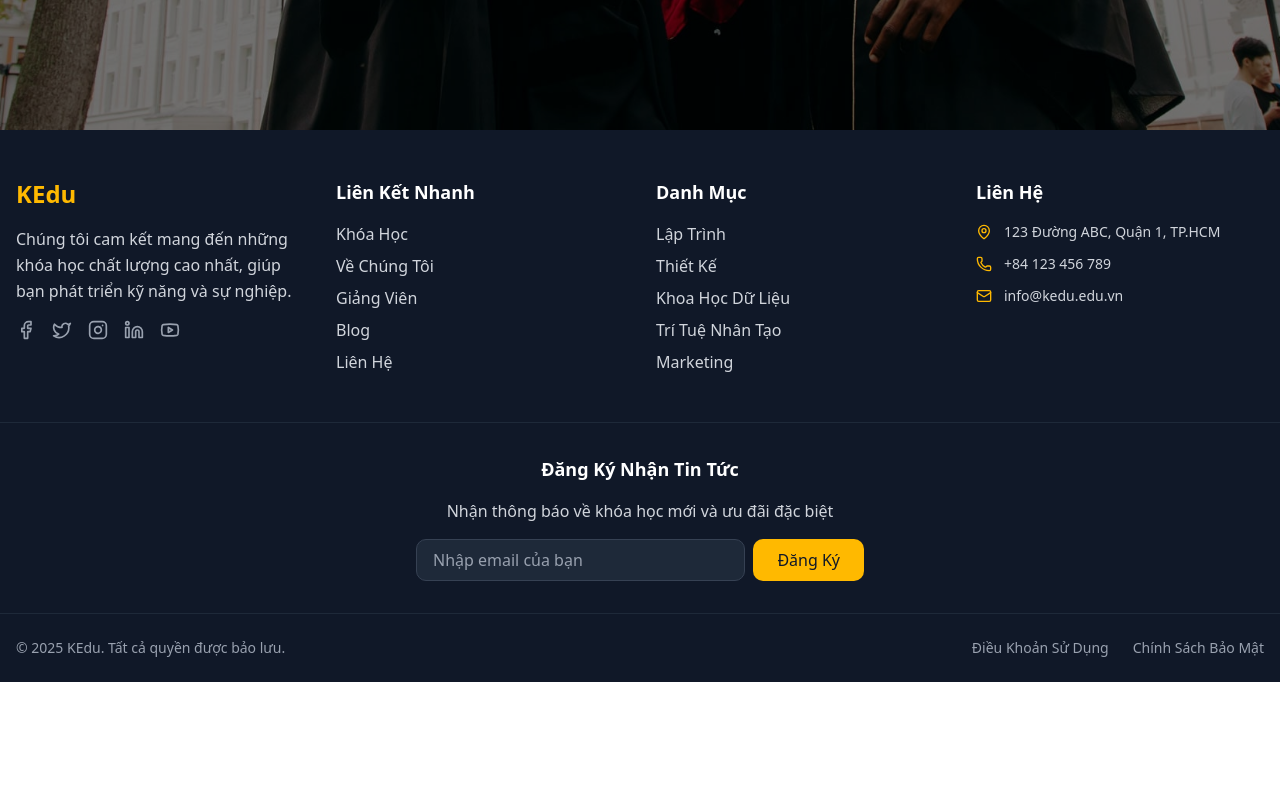
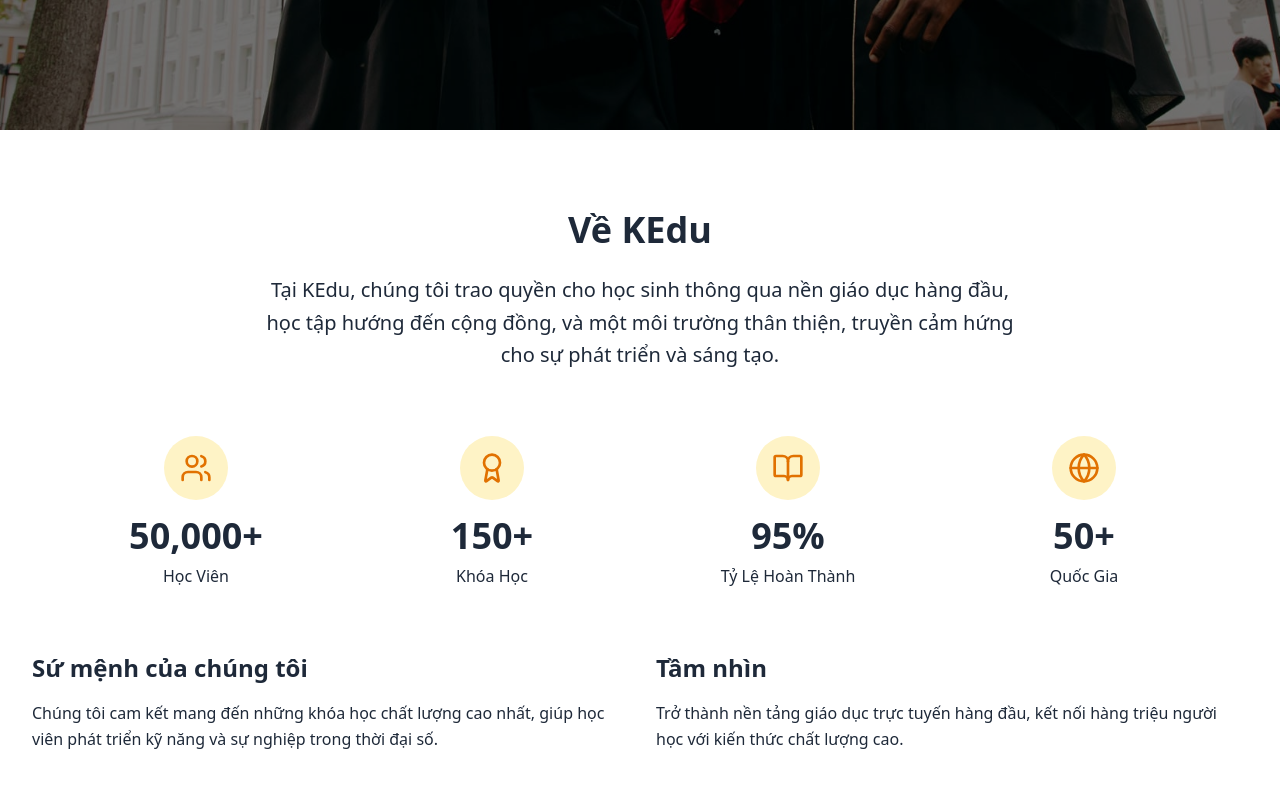
Before and after one commit to OXplakhoa/K-Edu, a Next.js app: page / in a window 1280 px wide. Shown: the part 620-1420 px from the top of the page. Before the commit the page ends 1302 px from the top, so only its background shows below. Built offline with nearby package versions, Linux system fonts and the light colour scheme.

Commit message:
Add AboutUs Section

```diff
--- a/app/page.tsx
+++ b/app/page.tsx
@@ -1,10 +1,12 @@
 import Footer from "@/components/layout/Footer";
+import AboutSection from "@/components/sections/AboutSection";
 import HeroSection from "@/components/sections/HeroSection";
 
 export default function Home() {
   return (
     <>
       <HeroSection/>
+      <AboutSection/>
       <Footer/>
     </>
   );
--- a/components/layout/Footer.jsx
+++ b/components/layout/Footer.jsx
@@ -5,7 +5,7 @@
 
 export default function Footer() {
   return (
-    <footer className="bg-gray-900 text-white">
+    <footer className="bg-gray-900 text-white" id='footer'>
       {/* Main Footer Content */}
       <div className="container mx-auto px-4 py-12">
         <div className="grid grid-cols-1 md:grid-cols-2 lg:grid-cols-4 gap-8">
--- a/components/layout/Header.tsx
+++ b/components/layout/Header.tsx
@@ -78,13 +78,13 @@
             Khóa Học
           </Link>
           <Link
-            href="#"
+            href="#about"
             className="text-white hover:text-amber-400 transition-colors"
           >
             Về Chúng Tôi
           </Link>
           <Link
-            href="#"
+            href="#footer"
             className="text-white hover:text-amber-400 transition-colors"
           >
             Liên Hệ
--- /dev/null
+++ b/components/sections/AboutSection.tsx
@@ -0,0 +1,141 @@
+"use client";
+
+import { Award, BookOpen, Globe, Users } from "lucide-react";
+import { useEffect, useRef, useState } from "react";
+import CountUp from "react-countup";
+
+export default function AboutSection() {
+  const [isVisible, setIsVisible] = useState(false);
+  const [hasAnimated, setHasAnimated] = useState(false);
+  const sectionRef = useRef<HTMLElement>(null);
+  const observerRef = useRef<IntersectionObserver | null>(null);
+
+  useEffect(() => {
+    // Check if animation has already been triggered in this session
+    const hasAnimatedBefore = sessionStorage.getItem("aboutSectionAnimated");
+    if (hasAnimatedBefore) {
+      setIsVisible(true);
+      setHasAnimated(true);
+      return;
+    }
+
+    // Only create observer if not already created
+    if (!observerRef.current) {
+      observerRef.current = new IntersectionObserver(
+        ([entry]) => {
+          if (entry.isIntersecting && !hasAnimated) {
+            setIsVisible(true);
+            setHasAnimated(true);
+            sessionStorage.setItem("aboutSectionAnimated", "true");
+            if (observerRef.current) {
+              observerRef.current.disconnect();
+              observerRef.current = null;
+            }
+          }
+        },
+        {
+          threshold: 0.3, // Trigger when 30% of section is visible
+          rootMargin: "0px 0px -50px 0px",
+        }
+      );
+    }
+
+    if (sectionRef.current && observerRef.current) {
+      observerRef.current.observe(sectionRef.current);
+    }
+
+    return () => {
+      if (observerRef.current) {
+        observerRef.current.disconnect();
+        observerRef.current = null;
+      }
+    };
+  }, [hasAnimated]);
+  const stats = [
+    {
+      icon: Users,
+      number: 50000,
+      label: "Học Viên",
+      suffix: "+",
+    },
+    {
+      icon: Award,
+      number: 150,
+      label: "Khóa Học",
+      suffix: "+",
+    },
+    {
+      icon: BookOpen,
+      number: 95,
+      label: "Tỷ Lệ Hoàn Thành",
+      suffix: "%",
+    },
+    {
+      icon: Globe,
+      number: 50,
+      label: "Quốc Gia",
+      suffix: "+",
+    },
+  ];
+  return (
+    <section
+      ref={sectionRef}
+      id="about"
+      className="bg-white py-20 px-4 md:px-8 text-center text-gray-800"
+    >
+      <div className="max-w-6xl mx-auto">
+        <h2 className="text-3xl md:text-4xl font-bold mb-6">Về KEdu</h2>
+        <p className="text-lg md:text-xl leading-relaxed mb-16 max-w-3xl mx-auto">
+          Tại KEdu, chúng tôi trao quyền cho học sinh thông qua nền giáo dục
+          hàng đầu, học tập hướng đến cộng đồng, và một môi trường thân thiện,
+          truyền cảm hứng cho sự phát triển và sáng tạo.
+        </p>
+
+        {/*Stats Grid*/}
+        <div className="grid grid-cols-2 md:grid-cols-4 gap-8">
+          {stats.map((stat, index) => (
+            <div key={index} className="text-center group">
+              <div className="inline-flex items-center justify-center w-16 h-16 bg-amber-100 rounded-full mb-4 group-hover:bg-amber-200 transition-colors duration-200">
+                <stat.icon size={32} className="text-amber-600" />
+              </div>
+              <div className="text-3xl md:text-4xl font-bold text-grey-900 mb-2">
+                {isVisible ? (
+                  <CountUp
+                    end={stat.number}
+                    duration={2.5}
+                    separator=","
+                    suffix={stat.suffix}
+                    delay={index * 0.2}
+                  />
+                ) : (
+                  <span>0{stat.suffix}</span>
+                )}
+              </div>
+              <p className="text-grey-600 font-medium">{stat.label}</p>
+            </div>
+          ))}
+        </div>
+      </div>
+
+      {/*Addtional Content*/}
+      <div className="mt-16 grid grid-cols-1 md:grid-cols-2 gap-8">
+        <div className="text-left">
+          <h3 className="text-2xl font-bold mb-4 text-grey-900">
+            Sứ mệnh của chúng tôi
+          </h3>
+          <p className="text-grey-600 leading-relaxed">
+            Chúng tôi cam kết mang đến những khóa học chất lượng cao nhất, giúp
+            học viên phát triển kỹ năng và sự nghiệp trong thời đại số.
+          </p>
+        </div>
+        <div className="text-left">
+          <h3 className="text-2xl font-bold mb-4 text-grey-900">Tầm nhìn</h3>
+          <p className="text-grey-600 leading-relaxed">
+            Trở thành nền tảng giáo dục trực tuyến hàng đầu, kết nối hàng triệu
+            người học với kiến thức chất lượng cao.
+          </p>
+        </div>
+      </div>
+    </section>
+  );
+}
```
